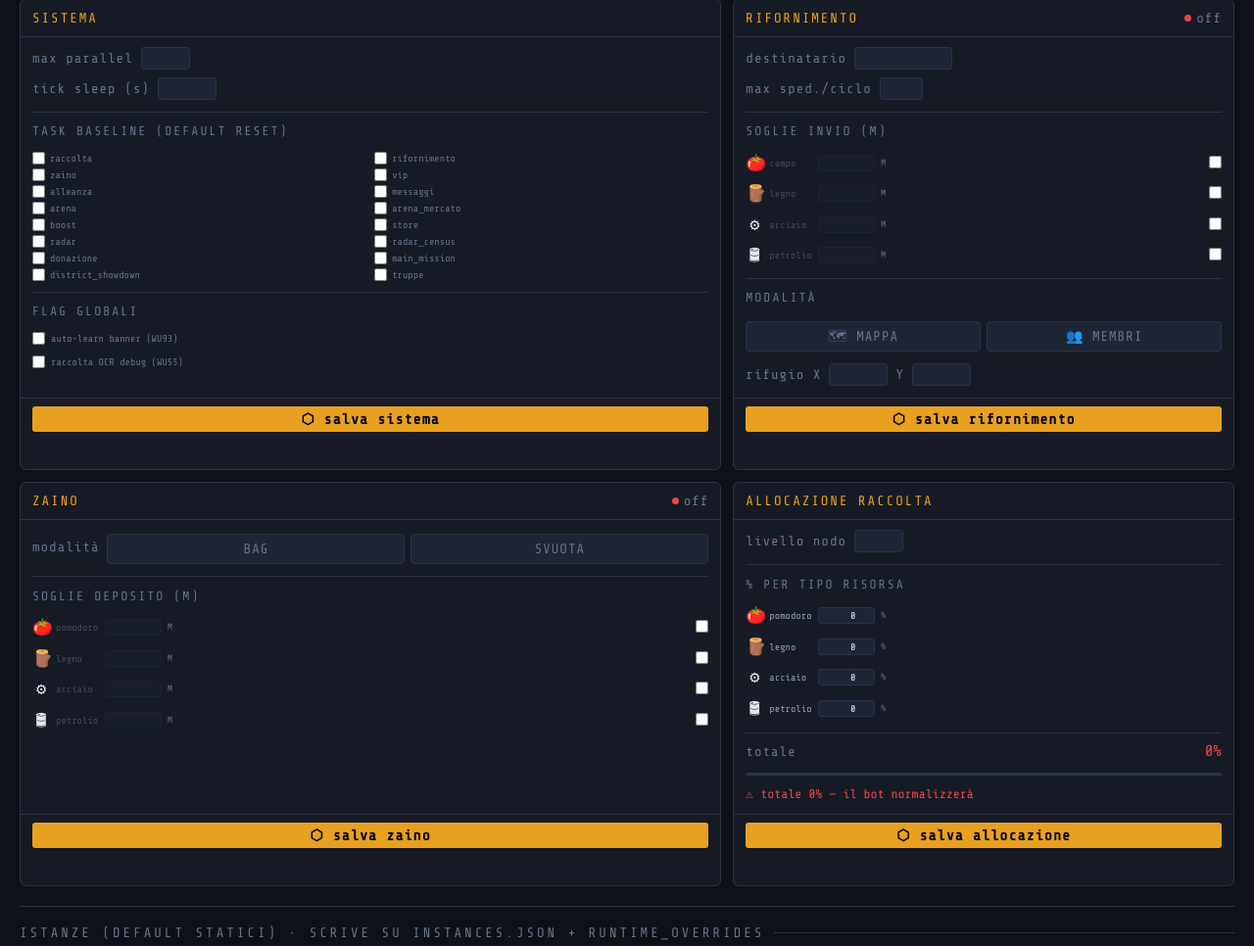
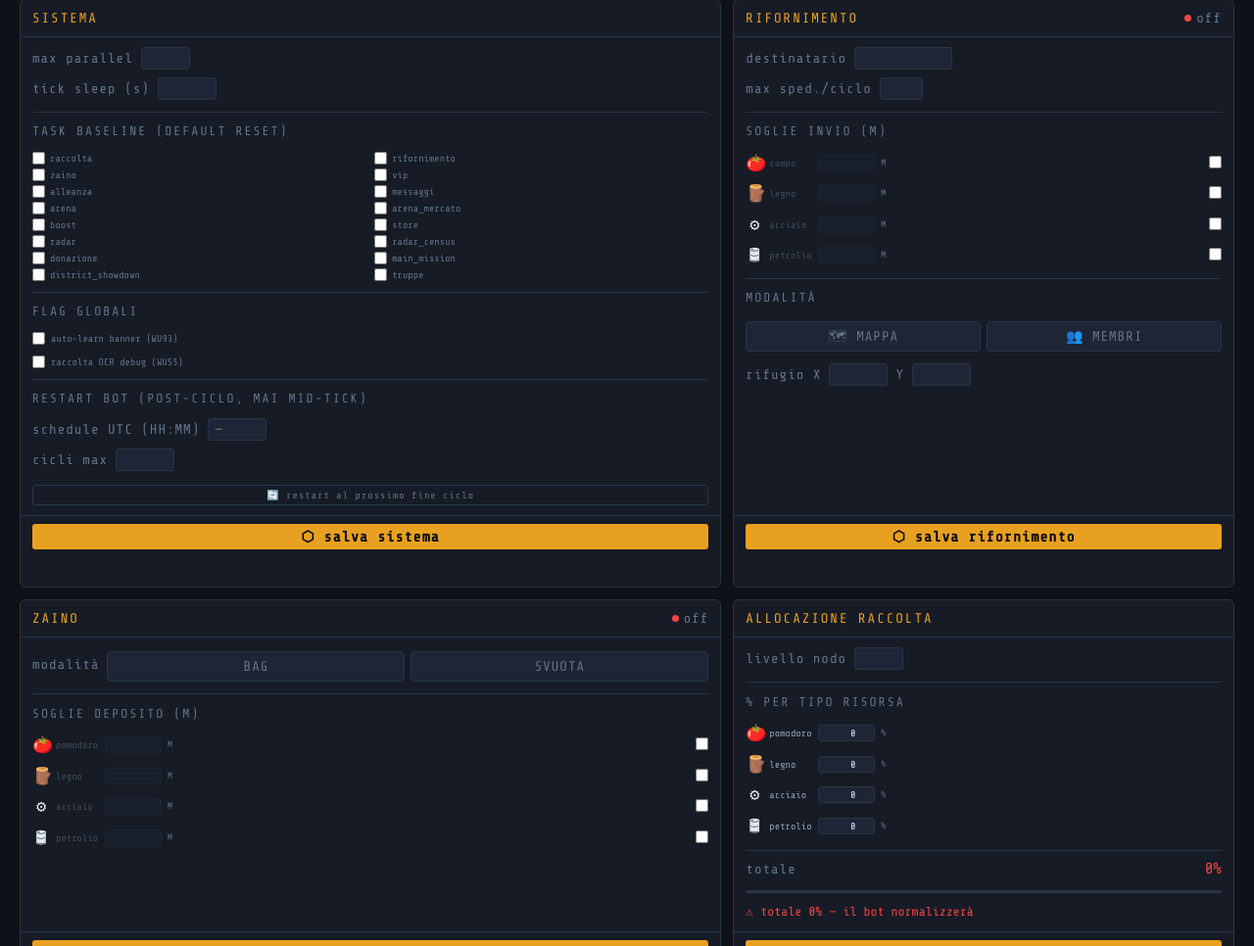
Before and after one commit to faustodba/doomsday-engine, a Python web app: template dashboard/templates/config_global.html in a window 1280 px wide. Shown: the part 161-1127 px from the top of the page at 98% size. Run offline with Jinja, Linux system fonts and the light colour scheme; the template is opened without the code that fills it, so the values that code supplies are empty; some libraries are stand-ins or nearby versions; some web fonts are replaced.

Commit message:
feat(dashboard): UI scheduling restart bot in /ui/config/global
Aggiunge sezione "restart bot (post-ciclo, mai mid-tick)" nella card
sistema di /ui/config/global con:
- Input HH:MM per schedule notturno UTC (vuoto = disabilitato)
- Input numero per cicli max (0 = disabilitato)
- Bottone "🔄 restart al prossimo fine ciclo" (richiama restartBotToggle
  esistente in base.html, no duplicazione)

Persistenza: PATCH /api/config/global merge top-level su global_config.json.
Hot-reload via runtime_overrides::globali.<key> prevale (override).

Fix mismatch path: pre-fix `_read_config()` leggeva solo da
runtime_overrides::globali, ma il PATCH dashboard scrive su
global_config.json root. Post-fix lettura da entrambi:
1. global_config.json root (baseline, scritta dal PATCH)
2. runtime_overrides::globali (override, hot-reload, prevale)
Per ogni chiave (`restart_schedule_hh_mm`, `restart_after_cicli`),
override prevale; baseline come fallback.

Validato: 4/4 test
- GET /ui/config/global rendera UI con campi e bottone
- PATCH scrive in global_config.json root
- _read_config legge da global_config baseline
- override globali prevale su baseline (cfg2 = 04:30 override + cicli baseline)

Effetto al prossimo restart bot per attivare scheduling automatico.
Restart manuale via bottone gia' attivo (no restart richiesto).

Co-Authored-By: Claude Opus 4.7 (1M context) <noreply@anthropic.com>

```diff
--- a/dashboard/templates/config_global.html
+++ b/dashboard/templates/config_global.html
@@ -60,6 +60,27 @@
           <input type="checkbox" id="gc-ocr-debug" {% if cfg.get('raccolta_ocr_debug') %}checked{% endif %}>
           <span>raccolta OCR debug (WU55)</span>
         </label>
+        <div class="col-sep"></div>
+        <div class="col-sub">restart bot (post-ciclo, mai mid-tick)</div>
+        <div class="p-row">
+          <span class="p-lbl" title="Restart automatico ogni giorno a quest'ora UTC. Vuoto = disabilitato.">schedule UTC (HH:MM)</span>
+          <input class="p-inp" id="gc-restart-hhmm" type="text" placeholder="—"
+                 value="{{ cfg.get('restart_schedule_hh_mm','') }}"
+                 pattern="[0-2][0-9]:[0-5][0-9]" maxlength="5" style="width:60px">
+        </div>
+        <div class="p-row">
+          <span class="p-lbl" title="Restart automatico dopo N cicli completati. 0 = disabilitato.">cicli max</span>
+          <input class="p-inp" id="gc-restart-cicli" type="number" min="0" step="50"
+                 value="{{ cfg.get('restart_after_cicli', 0) }}" style="width:60px">
+        </div>
+        <div style="display:flex;gap:6px;margin-top:6px">
+          <button class="btn" type="button" onclick="restartBotToggle(true)"
+                  style="padding:4px 8px;font-size:10px;background:transparent;
+                         color:var(--text-dim);border:1px solid var(--border);
+                         cursor:pointer;flex:1">
+            🔄 restart al prossimo fine ciclo
+          </button>
+        </div>
       </div>
       <div class="col-foot">
         <button class="btn btn-primary btn-full" onclick="gcSalvaSistema()">⬡ salva sistema</button>
@@ -376,11 +397,18 @@ async function gcSalvaSistema() {
   const taskList = ['raccolta','rifornimento','zaino','vip','alleanza','messaggi','arena','arena_mercato','boost','store','radar','radar_census','donazione','main_mission','district_showdown','truppe'];
   const task = {};
   taskList.forEach(t => { task[t] = gcGb('gc-task-'+t); });
+  // Restart scheduler config (06/05): HH:MM o stringa vuota = disabilitato,
+  // numero >0 abilita cicli max. Validazione client-side minima per evitare
+  // payload errato (regex HH:MM nel campo input gestisce gran parte dei casi).
+  const restartHHMM = gcGv('gc-restart-hhmm').trim();
+  const restartCicli = gcGi('gc-restart-cicli') || 0;
   const payload = {
     sistema: { max_parallel: gcGi('gc-parallel'), tick_sleep: gcGi('gc-sleep') },
     task: task,
     auto_learn_banner: gcGb('gc-auto-learn'),
     raccolta_ocr_debug: gcGb('gc-ocr-debug'),
+    restart_schedule_hh_mm: restartHHMM,   // "" = disabilitato
+    restart_after_cicli:    restartCicli,  // 0 = disabilitato
   };
   const { ok, data } = await gcApiPatch(payload);
   gcShowMsg('gc-sis-ok', 'gc-sis-err', ok, data.detail || '');
```
Also changed, not shown: core/restart_scheduler.py (+34 -6 lines).
